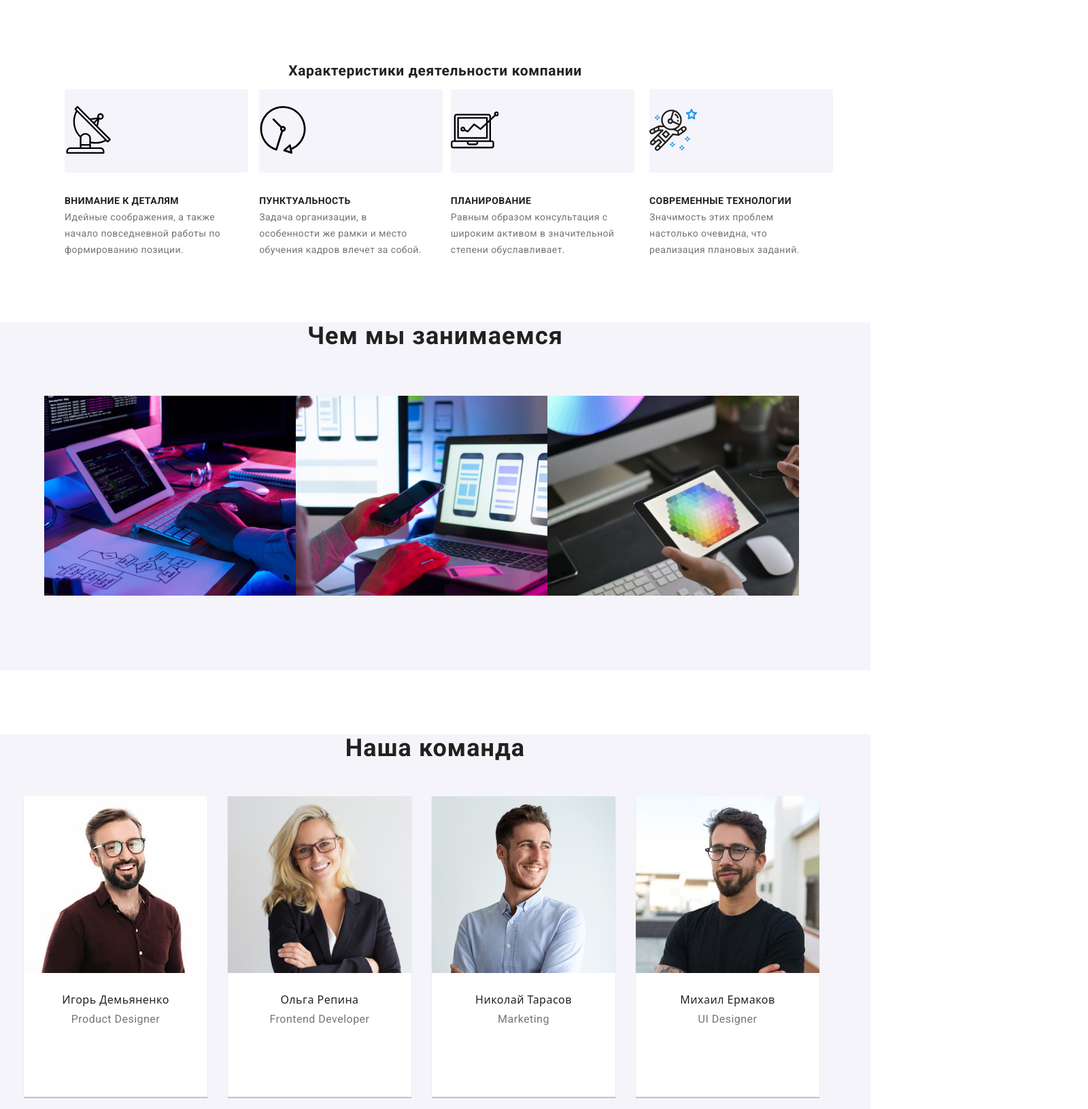
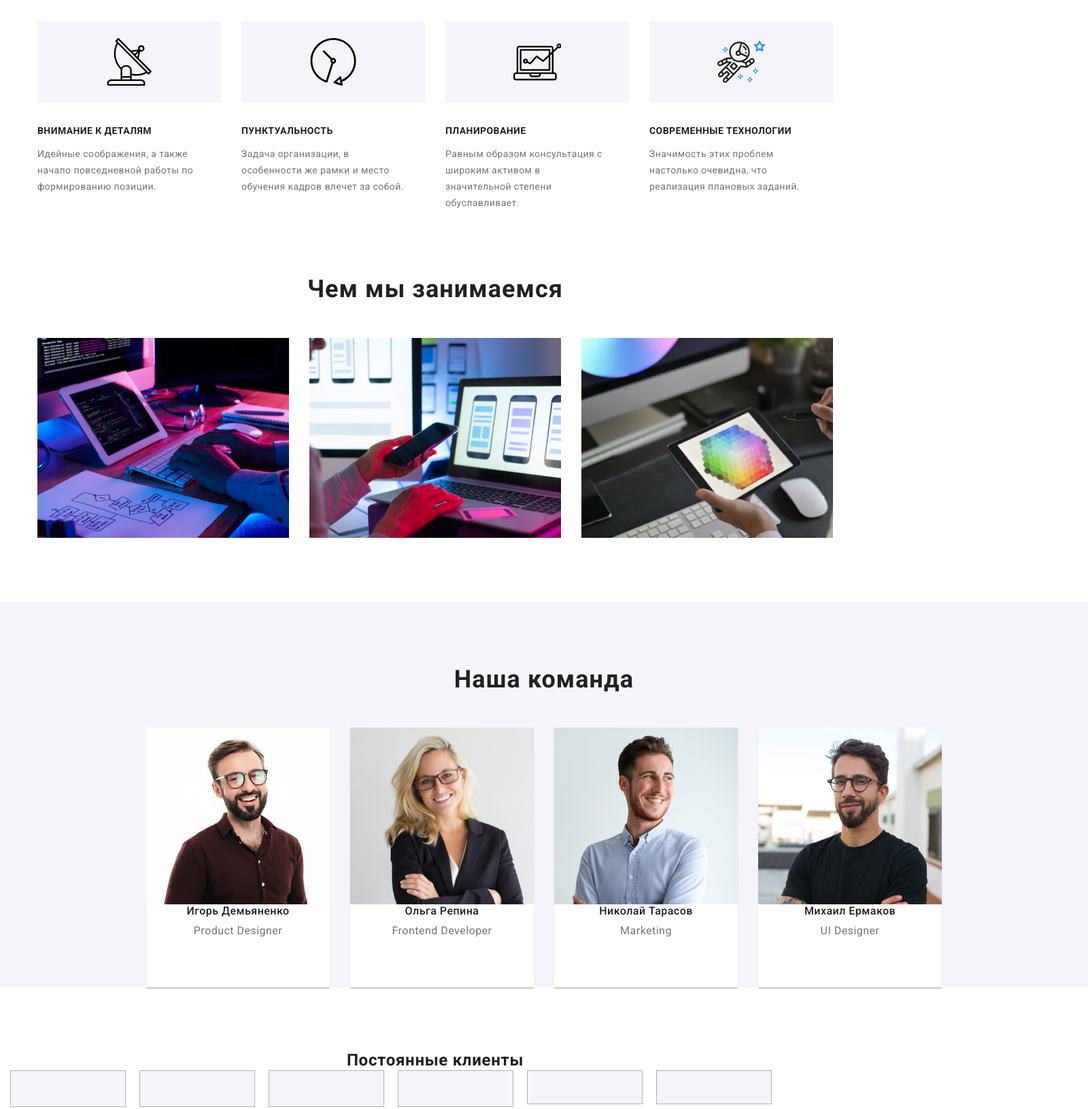
Before and after one commit to Bohdan-Dachkovsky/goit-markup-hw-05, a plain HTML site: page index.html in a window 1280 px wide. Shown: the part 743-2374 px from the top of the page at 68% size, 1600 px wide, since content can reach past the window. Drawn offline with nearby package versions, Linux system fonts and the light colour scheme.

Commit message:
Change size, ul li

```diff
--- a/css/style.css
+++ b/css/style.css
@@ -14,11 +14,11 @@ a {
   text-decoration: none;
 }
 ul {
-    margin-block-start: 1em;
-    margin-block-end: 1em;
+    margin-block-start: 0em;
+    margin-block-end: 0em;
     margin-inline-start: 0px;
     margin-inline-end: 0px;
-    padding-inline-start: 40px;
+    padding-inline-start: 0px;
 }
 /* Шрифт для логотипа */
 .logo .bluecolor {
@@ -40,7 +40,6 @@ color: #2196F3;
 }
 /* Шрифт навигации */
 .site-nav .item-1 > a {
-  font-family: Roboto, sans-serif;
   font-weight: 500;
   font-size: 14px;
   line-height: 1.14;
@@ -54,7 +53,6 @@ color: #2196F3;
 }
 /* Шрифт навигации */
 .site-nav a {
-  font-family: Roboto, sans-serif;
   font-weight: 500;
   font-size: 14px;
   line-height: 1.14;
@@ -92,7 +90,6 @@ color: #2196F3;
 }
 /* Дополнительная навигация */
 .e-mail {
-  font-family: Roboto, sans-serif;
   font-weight: 500;
   font-size: 14px;
   line-height: 1.14;
@@ -104,7 +101,7 @@ color: #2196F3;
   animation-delay: 500ms;
 }
 /* Add style focus for adittional block */
-.list-tel .tittle:focus,
+.list-tel .title:focus,
 .e-mail:focus {
   color: #080545;
 }
@@ -115,8 +112,7 @@ h3 {
     margin-inline-end: 0px;
 }
 /* Дополнительная навигация */
-.tittle {
-  font-family: Roboto, sans-serif;
+.title {
   font-style: normal;
   font-weight: 500;
   font-size: 14px;
@@ -125,10 +121,11 @@ h3 {
   color: var(--basic-bg-color);
 }
 .list .list-tel {
-  font-family: Roboto, sans-serif;
   font-style: normal;
   font-weight: 500;
   font-size: 14px;
+  padding-top: 32px;
+  padding-bottom: 32px;
   color: #757575;
   line-height: 1.14;
   letter-spacing: 0.02em;
@@ -138,11 +135,11 @@ h3 {
   animation-delay: 500ms;
 }
  .list .e-mail {
-  font-family: Roboto, sans-serif;
   font-style: normal;
   font-weight: 500;
   font-size: 14px;
-
+  padding-top: 32px;
+  padding-bottom: 32px;
   line-height: 1.14;
   letter-spacing: 0.02em;
   color: #757575;
@@ -156,7 +153,6 @@ h3 {
   display: flex;
   margin: 0;
   padding: 0;
-  align-items: center;
   margin-left: auto;
 }
 .list .contact-mail {
@@ -196,7 +192,6 @@ h3, h4 {
   letter-spacing: 0.03em;
 }
 h4 {
-font-family: Roboto, sans-serif;
 font-size: 36px;
 font-weight: 700;
 text-align: center;
@@ -207,12 +202,14 @@ font-style: normal;
   letter-spacing: 0.03em;
 }
 .f-section{
-  padding-top: 200px;
-  padding-bottom: 280px;
+  width: 1600px;
+  margin-left: auto;
+  margin-right: auto;
 }
 
 /*Color page*/
 .wrapper {
+   height: 600px;
    background-image: linear-gradient(
   to right,
   rgba(47, 48, 58, 0.4),
@@ -227,14 +224,14 @@ font-style: normal;
 .wrapper .first-unit {
   display: flex;
   word-wrap: break-word;
-  font-family: Roboto, sans-serif;
   font-weight: 900;
   font-size: 44px;
   text-transform: uppercase;
   text-align: center;
-  margin-bottom: 30px;
   color: #ffffff;
   width: 800px;
+  padding-top: 200px;
+  margin-bottom: 40px;
   margin-left: auto;
   margin-right: auto;
 }
@@ -249,7 +246,6 @@ font-style: normal;
   color: #ffffff;
   background-color: var(--basic-bg-color);
   list-style: none;
-  font-family: Roboto, sans-serif;
   font-weight: 700;
   font-size: 16px;
   line-height: 1.87;
@@ -260,35 +256,33 @@ font-style: normal;
 
 /* "List" */
 .activity-list .items p {
-  font-family: Roboto, sans-serif;
   font-weight: 400;
   font-size: 14px;
   line-height: 1.71;
   padding-right: 30px;
 }
 .activity-list .items h3 {
-  font-family: Roboto, sans-serif;
   font-weight: 700;
   font-size: 14px;
   line-height: 1.71;
   letter-spacing: 0.03em;
+  margin-top: 30px;
   text-transform: uppercase;
+  margin-bottom: 10px;
   color: #212121;
   text-align: left;
-  padding-top: 30px;
 }
 .section .activity-list .item-1 {
   color: var(--primery-item-color);
 }
 .section .subtitle-1 {
-  font-family: Roboto, sans-serif;
   font-weight: 700;
   font-size: 36px;
   line-height: 1.16;
   color: #212121;
 }
 .section .subtitle-2 {
-  font-family: Roboto, sans-serif;
+  width: 100%;
   font-weight: 700;
   font-size: 36px;
   line-height: 1.16;
@@ -301,17 +295,15 @@ font-style: normal;
   line-height: 1.19;
   text-align: center;
   color: #212121;
-  margin-top: 30px;
 }
 .section .desc {
-  font-family:Roboto, sans-serif;
   font-weight: 400;
   font-size: 16px;
   line-height: 1.18;
   text-align: center;
   color: #757575;
   margin-top: 10px;
-  padding-bottom: 30px;
+  margin-bottom: 30px;
 }
 /* The beginning of the Footer */
 .basement {
@@ -328,7 +320,6 @@ font-style: normal;
 }
 /* Шрифт к футтеру logo*/
 .logotype .site-link {
-  font-family: Raleway, sans-serif;
   font-weight: 700;
   font-size: 26px;
   line-height: 1.93;
@@ -338,7 +329,6 @@ font-style: normal;
   padding-top: 20px;
 }
 .basement .centering {
-  font-family: Raleway, sans-serif;
   font-weight: 700;
   font-size: 26px;
   line-height: 1.93;
@@ -347,7 +337,6 @@ font-style: normal;
 }
 /* Значение в адресе */
 .contact-details {
-  font-family: Roboto, sans-serif;
   font-weight: 400;
   font-size: 14px;
   line-height: 1.71;
@@ -355,7 +344,6 @@ font-style: normal;
   padding-top: 20px;
 }
 .info .link-mail {
-  font-family: Roboto, sans-serif;
   font-weight: 400;
   font-size: 14px;
   line-height: 1.71;
@@ -365,7 +353,6 @@ font-style: normal;
   font-style: normal;
 }
 .basement .info .title-link {
-  font-family: Roboto, sans-serif;
   font-weight: 400;
   font-size: 14px;
   line-height: 1.71;
@@ -389,10 +376,6 @@ font-style: normal;
   margin-top: 94px;
 
  }
- .area {
-  padding-bottom:94px;
-  background-color: #F5F4FA;;
- }
  img {
   display: block;
   padding: 0px;
@@ -407,11 +390,18 @@ font-style: normal;
 }
 
 .bussines-box {
+ width: 1600px;
  background-color: #F5F4FA;
-  padding-bottom: 94px;
-
+ margin-left: auto;
+ margin-right: auto;
+ padding-top: 94px;
 }
-
+area {
+    width: 1200px;
+    margin-left: auto;
+    margin-right: auto;
+    background-color: #F5F4FA;
+}
 
 .head-container {
   display: flex;
@@ -485,33 +475,38 @@ transition-property: background-color;
 }
 .activity-list {
 display: flex;
-justify-content: space-evenly;
-align-items: center;
-flex-basis: auto;
+}
+.activity-list .items {
+  flex-basis: 270px;
+  margin-right: 30px;
+}
+.activity-list .items:last-child {
+ margin-right: 0px;
 }
  /* ADD PICTURES SVG */
 .rectangle {
-  display: inline-block;
+  display: inline-flex;
+  justify-content: center;
+  align-items: center;
   width: 270px;
+  height: 120px;
   background-color: #F5F4FA;
   border-radius: 4px;
   text-decoration: none;
-  padding-top: 25px;
-  padding-bottom: 25px;
 }
 .pic-1 {
 width: 70px;
 height: 70px;
 }
-
+.pic-1 use {
+    width: 100%;
+}
  /* ADD ICONS SVG */  /* ADD ICONS SVG */
 .networks {
+  fill: #AFB1B8;
   width: 20px;
   height: 20px;
-  vertical-align: middle;
-  padding-left: 12px;
-  padding-right: 12px;
-  margin-top: 12px;
+
 }
 .icon-png {
   display: inline-block;
@@ -522,7 +517,6 @@ height: 70px;
   padding: 0;
   list-style:none;
   border-radius: 50%;
-  margin-bottom: 30px;
   flex-wrap: nowrap;
   transition-property: background-color;
   transition-duration: 250ms ;
@@ -617,7 +611,6 @@ margin-right: 10px;
 
 .container p {
 font-style: normal;
-font-family: Roboto, sans-serif;
 font-weight: 700;
 font-size: 14px;
 line-height: 1.17;
@@ -701,33 +694,30 @@ text-transform: uppercase;
   display: block;
   width: 370px;
   height: 294px;
-  flex-basis: calc((100%-90px)/3);
-
+  margin-right: 30px;
+}
+.worker-list .picture:nth-last-child(-n+1) {
+  margin-right: 0px;
 }
 .worker-list{
   display: flex;
-  margin-left: -30px;
 }
 .subtitle-1 {
 text-align: center;
-padding-bottom: 50px;
+margin-bottom: 50px;
 }
 .subtitle-2{
   text-align: center;
-  padding-bottom: 50px;
+  margin-bottom: 50px;
 }
 
 .spesialist {
   display: flex;
   align-items: center;
   flex-wrap: no-wrap;
-  width: 1200px;
   padding-inline-start: 0px;
   margin-block-start: 0em;
   margin-block-end: 0em;
-  margin-left: -40px;
-  margin-top: -20px;
-
 }
 .card {
 box-shadow: 0px 2px 1px 0px #00000033;
@@ -736,11 +726,11 @@ width: 270px;
 
 }
 .spesialist > .list-employee {
-  outline: 2px solid gold;
-  flex-basis: calc(100%/4);
-  margin-left: 20px;
-  margin-top: 20px;
-
+  flex-basis: calc((100%-90px)/4);
+  margin-right: 30px;
+}
+.spesialist > .list-employee:nth-last-child(-n+1) {
+  margin-right: 0px;
 }
 p {
     display: block;
@@ -751,8 +741,11 @@ p {
 }
 .list-employee > .team {
 padding-top: 30px;
+}
+.list-employee .card ul {
+  display: flex;
+}
 
-}
 .list-employee > .desc{
 padding-top: 10px;
 
@@ -775,9 +768,17 @@ padding: 0px;
 :root {
   --background-color: #2f303a;
 }
-/* body {
-  position: absolute;
-  font-style: normal;
+body {
+ font-family: Roboto, sans-serif;
+}
+.nav-container .bluecolor {
+  font-family: Raleway, sans-serif;
+}
+.contact .centering {
+  font-family: Raleway, sans-serif;
+}
+.container-1 .logo {
+ font-family: Raleway, sans-serif;
 }
 /* HEADING  */
 body > h1,
@@ -898,7 +899,6 @@ footer {
 /* Main content */
 .btn-option::selection {
  color:#212121;
-font-family: Roboto, sans-serif;
 font-weight:  500;
 font-style: normal;
 font-size: 16px;
@@ -914,7 +914,6 @@ animation-delay: 1000ms;
 
 
  .button .btn-option {
-  font-family: Roboto;
   font-weight: 500;
   font-size: 16px;
   line-height: 1, 62;
@@ -937,7 +936,6 @@ color: #ffffff;
 
 /* background div) */
 .titles .btn {
-  font-family: Roboto;
   font-weight: 500;
   font-size: 16px;
   line-height: 1,62;
@@ -950,7 +948,6 @@ color: #ffffff;
 }
 /* Projects commyuity */
 .feature .paper {
-  font-family: Roboto;
   font-weight: 700;
   font-size: 18px;
   line-height: 2;
@@ -961,7 +958,6 @@ color: #ffffff;
   padding-top: 20px;
 }
 .section .feature p {
-  font-family: Roboto;
   font-weight: 400;
   font-size: 16px;
   line-height: 1.87;
@@ -984,7 +980,6 @@ color: #ffffff;
   color: #212121;
 }
 .basement .logotype {
-  font-family: Raleway;
   font-weight: 700;
   font-size: 26px;
   line-height: 1.19;
@@ -996,14 +991,12 @@ color: #ffffff;
   color: #2196f3;
 }
 .info .contact-details {
-  font-family: Roboto;
   font-weight: 400;
   font-size: 14px;
   line-height: 1.71;
   color: #ffffff;
 }
 .info .link-mail {
-  font-family: Roboto;
   font-style: normal;
   font-weight: normal;
   font-size: 14px;
@@ -1012,7 +1005,6 @@ color: #ffffff;
   color: rgba(255, 255, 255, 0.6);
 }
 .info .web-link {
-  font-family: Roboto;
   font-style: normal;
   font-weight: normal;
   font-size: 14px;
@@ -1092,7 +1084,6 @@ vertical-align: middle;
 padding-bottom: 50px;
 }
 .btn-option-size-first {
-font-family: Roboto, sans-serif;
 font-weight: 500;
 font-size: 16px;
 line-height: 1, 62;
@@ -1114,7 +1105,6 @@ animation-delay: 500ms;
 
 }
 .btn-option-size-second {
-  font-family: Roboto, sans-serif;
 font-weight: 500;
 font-size: 16px;
 line-height: 1, 62;
@@ -1129,7 +1119,6 @@ padding-left: 8px;
 margin-right: 8px;
 }
 .btn-option-size-third {
-font-family: Roboto, sans-serif;
 font-weight: 500;
 font-size: 16px;
 line-height: 1, 62;
@@ -1145,7 +1134,6 @@ padding-left: 8px;
 margin-right: 8px;
 }
 .btn-option-size-fourth {
-font-family: Roboto, sans-serif;
 font-weight: 500;
 font-size: 16px;
 line-height: 1, 62;
@@ -1161,7 +1149,6 @@ padding-left: 8px;
 margin-right: 8px;
 }
 .btn-option-size-fifth {
-font-family: Roboto, sans-serif;
 font-weight: 500;
 font-size: 16px;
 line-height: 1, 62;
@@ -1403,7 +1390,6 @@ display: flex;
 position: absolute;
 margin-top: 50px;
 justify-content: space-between;
-font-family: Roboto, sans-serif;
 font-size: 18px;
 font-weight: 400;
 padding-top: 40px;
@@ -1415,7 +1401,7 @@ opacity: 0;
 width: 322px;
 height: 168px;
 }
- .hover-text:hover {
-  background: rgba(33, 150, 243, 0.9);
-  opacity: 1;
+.hover-text:hover {
+background: rgba(33, 150, 243, 0.9);
+opacity: 1;
  }
--- a/index.html
+++ b/index.html
@@ -55,9 +55,9 @@
             </div>
         </section>
         <section class="section" lang="ru">
-            <div class="container tittle">
+            <div class="container">
                 <!--Characteristics of the company-->
-                <h2 class="`title">Характеристики деятельности компании</h2> <!-- hidden -->
+                <h2 class="`title visually-hidden">Характеристики деятельности компании</h2> <!-- hidden -->
                 <ul class="activity-list">
                     <li class="items">
                         <a class="rectangle" href="">
@@ -98,7 +98,7 @@
             </div>
         </section>
         <!-- Company activty -->
-        <section class="section area" lang="ru">
+        <section class="section" lang="ru">
             <div class="container block-list">
                 <h2 class="subtitle-1">Чем мы занимаемся</h2>
                 <ul class="worker-list">
@@ -113,7 +113,7 @@
         </section>
         <!-- Community -->
         <section class="section bussines-box" lang="ru">
-            <div class="container our-community">
+            <div class="container area">
                 <h2 class="subtitle-2">Наша команда</h2>
                 <ul class="spesialist">
 
@@ -121,94 +121,97 @@
                         <div class="card"><img src="./images/teamsimg(1).jpg " alt="Игорь Демьяненко" />
                             <h3 class="team">Игорь Демьяненко</h3>
                             <p class="desc" lang="en">Product Designer</p>
-
-                    <a class="icon-png icon-1" href="">
+                          <ul>
+                            <li><a class="icon-png icon-1" href="">
                                 <svg class="networks">
                                     <use href="./images/icons.svg/symbol-defs.svg#icon-instagram-icon"></use>
-                        </svg></a>
-                    <a class="icon-png icon-2" href="">
+                                </svg></a></li>
+                            <li><a class="icon-png icon-2" href="">
                                 <svg class="networks">
                                     <use href="./images/icons.svg/symbol-defs.svg#icon-twitter-icon"></use>
-                        </svg></a>
-                        <a class="icon-png icon-3" href="">
+                                </svg></a></li>
+                            <li><a class="icon-png icon-3" href="">
                                 <svg class="networks">
-
                                     <use href="./images/icons.svg/symbol-defs.svg#icon-facebook-icon"></use>
-                            </svg></a>
-                        <a class="icon-png icon-4" href="">
+                                </svg></a></li>
+                            <li><a class="icon-png icon-4" href="">
                                 <svg class="networks">
                                     <use href="./images/icons.svg/symbol-defs.svg#icon-linkedin-icon"></use>
                                 </svg></a>
+                            </li>
+                        </ul>
                         </div>
                     </li>
                     <li class="list-employee">
                         <div class="card"><img src="./images/teamsimg(2).jpg" alt="Ольга Репина" />
                             <h3 class="team">Ольга Репина</h3>
                             <p class="desc" lang="en">Frontend Developer</p>
-
-
-                        <a class="icon-png icon-1" href="">
+                        <ul>
+                            <li><a class="icon-png icon-1" href="">
                                 <svg class="networks">
                                     <use href="./images/icons.svg/symbol-defs.svg#icon-instagram-icon"></use>
-                            </svg></a>
-                        <a class="icon-png icon-2" href="">
+                                </svg></a></li>
+                            <li><a class="icon-png icon-2" href="">
                                 <svg class="networks">
                                     <use href="./images/icons.svg/symbol-defs.svg#icon-twitter-icon"></use>
-                            </svg></a>
-                        <a class="icon-png icon-3" href="">
+                                </svg></a></li>
+                            <li><a class="icon-png icon-3" href="">
                                 <svg class="networks">
                                     <use href="./images/icons.svg/symbol-defs.svg#icon-facebook-icon"></use>
-                            </svg></a>
-                        <a class="icon-png icon-4" href="">
+                                </svg></a></li>
+                            <li><a class="icon-png icon-4" href="">
                                 <svg class="networks">
                                     <use href="./images/icons.svg/symbol-defs.svg#icon-linkedin-icon"></use>
-                            </svg></a>
+                                </svg></a></li>
+                        </ul>
                         </div>
                     </li>
                     <li class="list-employee">
                         <div class="card"><img src="./images/teamsimgimg(3).jpg" alt="Николай Тарасов" />
                             <h3 class="team">Николай Тарасов</h3>
                             <p class="desc" lang="en">Marketing</p>
-
-                        <a class="icon-png icon-1" href="">
+                        <ul>
+                            <li><a class="icon-png icon-1" href="">
                                 <svg class="networks">
                                     <use href="./images/icons.svg/symbol-defs.svg#icon-instagram-icon"></use>
-                            </svg></a>
-                        <a class="icon-png icon-2" href="">
+                                </svg></a></li>
+                            <li><a class="icon-png icon-2" href="">
                                 <svg class="networks">
                                     <use href="./images/icons.svg/symbol-defs.svg#icon-twitter-icon"></use>
-                            </svg></a>
-                        <a class="icon-png icon-3" href="">
+                                </svg></a></li>
+                            <li><a class="icon-png icon-3" href="">
                                 <svg class="networks">
                                     <use href="./images/icons.svg/symbol-defs.svg#icon-facebook-icon"></use>
-                            </svg></a>
-                        <a class="icon-png icon-4" href="">
+                                </svg></a></li>
+                            <li><a class="icon-png icon-4" href="">
                                 <svg class="networks">
                                     <use href="./images/icons.svg/symbol-defs.svg#icon-linkedin-icon"></use>
-                            </svg></a>
+                                </svg></a></li>
+                        </ul>
                         </div>
                     </li>
                     <li class="list-employee">
                         <div class="card"><img src="./images/teamsimgimg(4).jpg" alt="Михаил Ермаков"/>
                             <h3 class="team">Михаил Ермаков</h3>
                             <p class="desc" lang="en">UI Designer</p>
-
-                        <a class="icon-png icon-1" href="">
+                        <ul>
+                            <li><a class="icon-png icon-1" href="">
                                 <svg class="networks">
                                     <use href="./images/icons.svg/symbol-defs.svg#icon-instagram-icon"></use>
-                            </svg></a>
-                        <a class="icon-png icon-2" href="">
+                                </svg></a></li>
+                            <li><a class="icon-png icon-2" href="">
                                 <svg class="networks">
                                     <use href="./images/icons.svg/symbol-defs.svg#icon-twitter-icon"></use>
-                            </svg></a>
-                        <a class="icon-png icon-3" href="">
+                                </svg></a></li>
+                            <li><a class="icon-png icon-3" href="">
                                 <svg class="networks">
                                     <use href="./images/icons.svg/symbol-defs.svg#icon-facebook-icon"></use>
-                            </svg></a>
-                        <a class="icon-png icon-4" href="">
+                                </svg></a></li>
+                            <li><a class="icon-png icon-4" href="">
                                 <svg class="networks">
                                     <use href="./images/icons.svg/symbol-defs.svg#icon-linkedin-icon"></use>
-                            </svg></a>
+                                </svg></a></li>
+                </ul>
                         </div>
             </div>
                     </li>
@@ -217,7 +220,7 @@
         </section>
         <section class="section customers-of-companies">
             <div class="icon-client">
-            <h4>Постоянные клиенты</h4>
+            <h2>Постоянные клиенты</h2>
             <ul class="customers icon-svg">
                 <li>
                     <div class="fa-icon">
```
Lines whose indentation alone changed are shown as unchanged.
